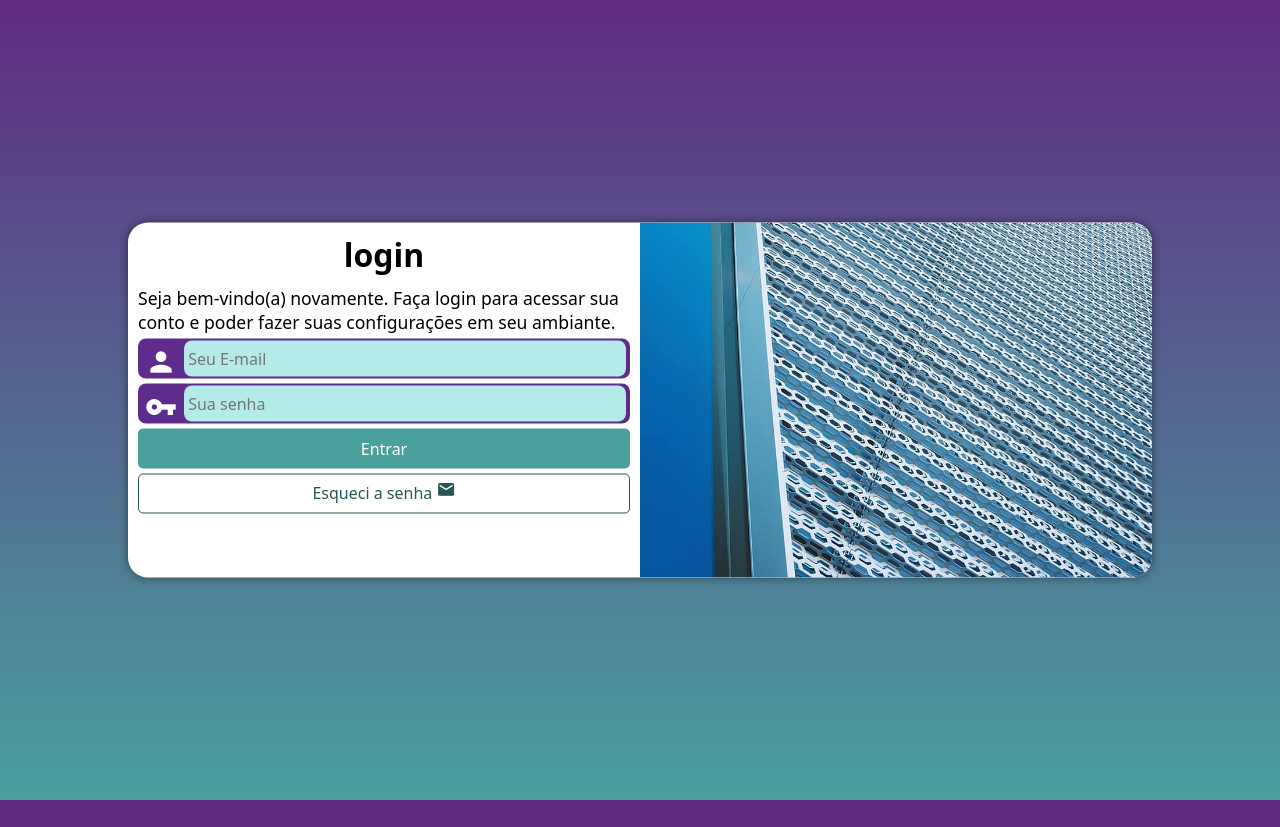
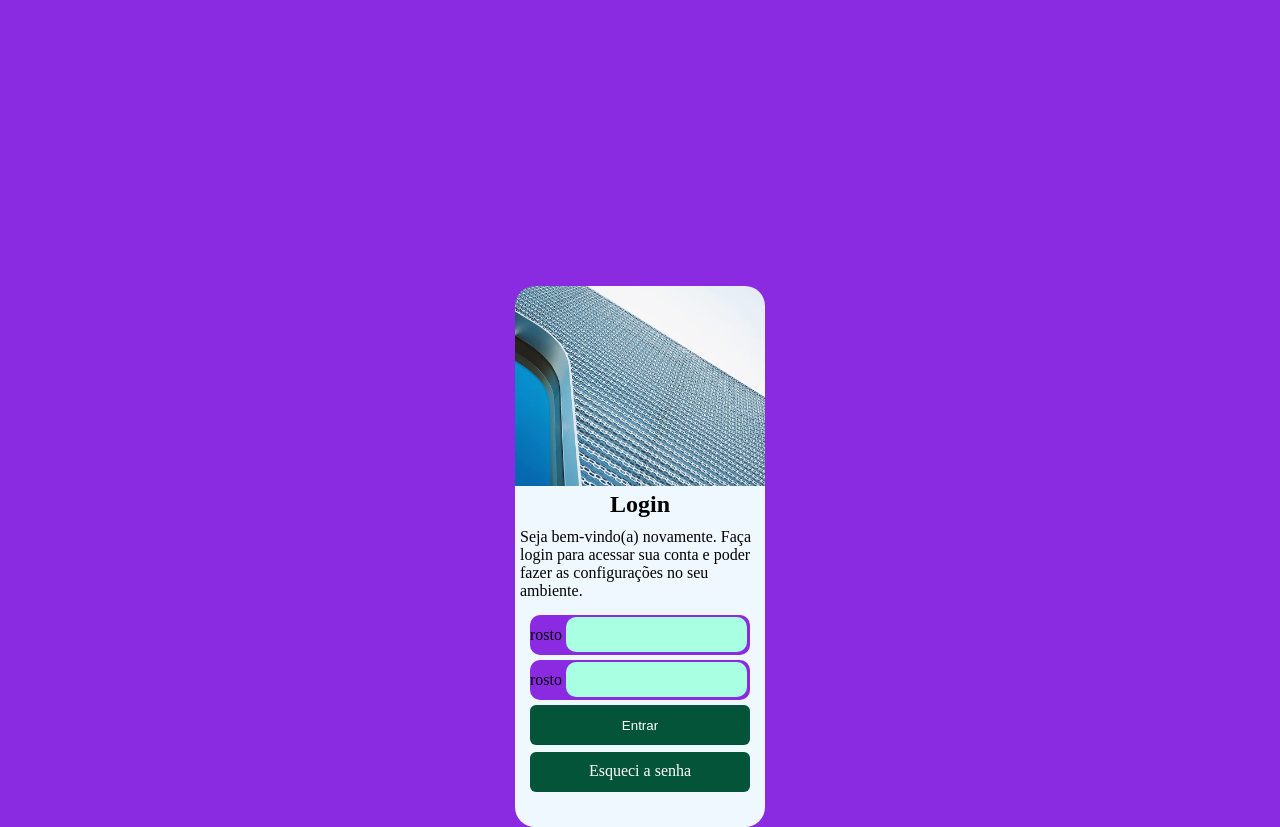
Before and after one commit to Fagner-Bagundes/projeto-login, a plain HTML site: page index.html in a window 1280 px wide. Before the commit the page ends 800 px from the top, so only its background shows below. Drawn offline with Linux system fonts and the light colour scheme.

Commit message:
refazendo o projeto ultilizando flexbox

```diff
--- a/estilos/mediaquery.css
+++ /dev/null
@@ -1,51 +0,0 @@
-@charset "UTF-8";
-
-@media screen and (min-width:768px) and (max-width: 992px) {
-    body{
-        background-image: linear-gradient(to top,  #49a09d, #5f2c82);
-    }
-    section#login{
-        width: 80vw;
-        height: 290px;
-    }
-
-    section#login >div#imagem{
-        float: left;
-        width: 30%;
-        height: 100%;
-    }
-
-    section#login > #formulario{
-        float: right;
-        width: 70%;
-}
-}
-
-@media screen and (min-width: 993px) {
-    body{
-        background-image: linear-gradient(to top,  #49a09d, #5f2c82);
-    }
-    section#login{
-        width: 80vw;
-        height: 355px;
-    }
-
-    section#login > div#imagem{
-        float: right;
-        width: 50%;
-        height: 100%;
-    }
-
-    section#login > div#formulario{
-        float: left;
-        width: 50%;
-    }
-
-    div#formulario >h1{
-        font-size: 2em;
-    }
-
-    div#formulario >p{
-        font-size: 1.1em;
-    }
-}
--- a/estilos/style.css
+++ b/estilos/style.css
@@ -1,141 +1,106 @@
 @charset "UTF-8";
 
-/*
-Paleta de cores
-Verder: #49a09d
-Lilás: #5f2c82
-*/
-
 *{
-    font-family: system-ui, -apple-system, BlinkMacSystemFont, 'Segoe UI', Roboto, Oxygen, Ubuntu, Cantarell, 'Open Sans', 'Helvetica Neue', sans-serif;
-    padding: 0;
     margin: 0px;
+    padding: 0px;
     box-sizing: border-box;
 }
 
-body, html{
-    background-color: #5f2c82;
-    height: 100vh;
-    width: 100vw;
+body{
+    background-color: blueviolet;
+    display: flex;
+    flex-direction: column;
+    justify-content: center;
+    align-items: center;
+    margin-top: 20%;
+
+
 }
 
 main{
-    position: relative;
-    height: 100%;
-    width: 100%;
+    width: 250px;
+    margin-top: 30px;
 }
 
-
-section#login{
-    background-color: white;
-    position: absolute;
-    top: 50%;
-    left: 50%;
+#imagem{
+    background-image: url(../imagens/metal.jpg);
+    background-position: center center;
+    background-size: cover;
+    border-top-left-radius: 20px;
+    border-top-right-radius: 20px;
     width: 250px;
-    height: 515px;
-    border-radius: 20px;
-    transform: translate(-50%, -50%);
-    overflow: hidden;
-    box-shadow: 0px 0px 10px rgba(0, 0, 0, 0.468);
-    transition: width 0.3s, height 0.3s;
-    -o-transition-timing-function: ease;
+    height: 200px;
 }
 
-section#login> div#imagem{
-    display: block;
-    background-image: url(../imagens/metal.jpg);
-    height: 200px;
-    background-size: cover;
-    background-repeat: no-repeat;
-    background-position: left bottom;
+#formularios{
+    display: flex;
+    flex-direction: column;
+    align-items: center;
+    flex-wrap: wrap;
+    gap: 10px;
+    padding: 5px;
+    border-bottom-left-radius: 20px;
+    border-bottom-right-radius: 20px;
+    background-color: aliceblue;
 }
 
-section#login> div#formulario{
-    display: block;
-    padding:10px;
+.campo{
+    margin-top: 5px;
+    background-color: blueviolet;
+    width: 220px;
+    height: 40px;
+    border-radius: 10px;
+}
+
+#idemail{
+    margin-top: 2px;
+    height: 35px;
+    border-radius: 10px;
+    border: none;
+    width: 181px;
+    font-size: 1.1em;
+    background-color: #a9ffe2;
+}
+
+#idsenha{
+    margin-top: 2px;
+    height: 35px;
+    border-radius: 10px;
+    border: none;
+    width: 181px;
+    font-size: 1.1em;
+    background-color: #a9ffe2;
+}
+
+.botoes{
+    display: flex;
+    flex-direction: column;
+    align-items: center;
+    justify-content: center;
+    gap: 2px;
+    margin-bottom: 30px;
+}
+.botoes>input{
+    background-color: rgb(3, 84, 57);
+    color: white;
+    border: none;
+    border-radius: 6px;
+    margin-top: 5px;
+    width: 220px;
+    height: 40px;
+
 
 }
 
-div#formulario >h1{
-    text-align: center;
-    margin-bottom: 10px;
-}
-div#formulario > p{
-    font-size: 0.8em;
-}
-form > div.campo{
-    background-color:  #5f2c8d;
-    width: 100%;
-    height: 40px;
-    border-radius: 8px;
-    margin: 5px 0px;
-    border: 2px solid  #5f2c8d ;
-}
-
-div.campo> label{
-    display: none;
-}
-
-div.campo> span{
-    color: white;
-    font-size: 2em;
-    width: 40px;
-    padding: 5px;
-}
-
-div.campo> input{
-    background-color: #b4eae8;
-    font-size: 1em;
-    height: 100%;
-    border: none;
-    border-radius: 8px;
-    padding: 4px;
-
-    width: calc(100% - 46px);
-    transform: translateY(-13px);
-}
-
-div.campo >input:focus-within{
-    background-color: white;
-}
-
-form > input[ type=submit] {
-    display: block;
-    font-size: 1em;
-    width: 100%;
-    height: 40px;
-    background-color:#49a09d ;
+.botoes>a{
+    background-color: rgb(3, 84, 57);
     color: white;
     border: none;
-    border-radius: 5px;
-    cursor: pointer;
+    padding: 10px;
+    text-align: center;
+    text-decoration: none;
+    border-radius: 6px;
+    margin-top: 5px;
+    width: 220px;
+    height: 40px;
 }
-
-form > input[ type=submit]:hover{
-    background-color: #285654;
-}
-
-form > a.botao{
-    display: block;
-    text-align: center;
-    width: 100%;
-    height: 40px;
-    border: 1px solid  #285654;
-    border-radius: 5px;
-    text-align: none;
-    color: #285654;
-    padding-top: 5px;
-    margin-top: 5px;
-    text-decoration: none;
-}
-
-form >a.botao>div{
-    font-size: 1.2em;
-
-}
-
-form >a.botao:hover{
-    background-color: #356a6a;
-    color: white;
-    text-decoration: underline;
-}
--- a/index.html
+++ b/index.html
@@ -3,36 +3,38 @@
 <head>
     <meta charset="UTF-8">
     <meta name="viewport" content="width=device-width, initial-scale=1.0">
-    <title>Tela de login</title>
-    <link href="https://fonts.googleapis.com/icon?family=Material+Icons" rel="stylesheet">
+    <title>Tela de Login</title>
     <link rel="stylesheet" href="estilos/style.css">
-    <link rel="stylesheet" href="estilos/mediaquery.css">
 </head>
 <body>
     <main>
-        <section id="login">
-            <div id="imagem">
-            </div>
-            <div id="formulario">
-                <h1>login</h1>
-                <p>Seja bem-vindo(a) novamente. Faça login para acessar sua conto e poder fazer suas configurações em seu ambiante.</p>
 
-                <form action="login.php" method="post" autocomplete="on">
-                    <div class="campo">
-                        <span class="material-icons">person</span>
-                        <input type="email" name="login" id="ilogin" placeholder="Seu E-mail" autocomplete="email" required maxlength="30">
-                         <label for="ilogin">Login</label>
+        <section id="imagem">
+
+        </section>
+
+        <section id="formularios">
+
+            <h1>Login</h1>
+            <p>Seja bem-vindo(a) novamente. Faça login para acessar sua conta e poder fazer as configurações no seu ambiente.</p>
+
+            <div>
+
+                <form action="php.php" method="post">
+                    <div  class="campo">
+                        <label for="idemail">rosto</label>
+                        <input type="email" name="email" id="idemail">
                     </div>
 
                     <div class="campo">
-                        <span class="material-icons">vpn_key</span>
-                        <input type="password" name="senha" id="isenha" placeholder="Sua senha" autocomplete="current-password" required minlength="8" maxlength="20">
-                        <label for="isenha">senha</label>
+                        <label for="idsenha"> rosto</label>
+                        <input type="password" name="senha" id="idsenha">
                     </div>
-                    <input type="submit" value="Entrar">
-                    <a href="#" class="botao">Esqueci a senha <div class="material-icons">mail</div>
 
-                    </a>
+                    <div class="botoes">
+                        <input type="button" value="Entrar">
+                        <a href="#">Esqueci a senha</a>
+                    </div>
                 </form>
             </div>
         </section>
```
